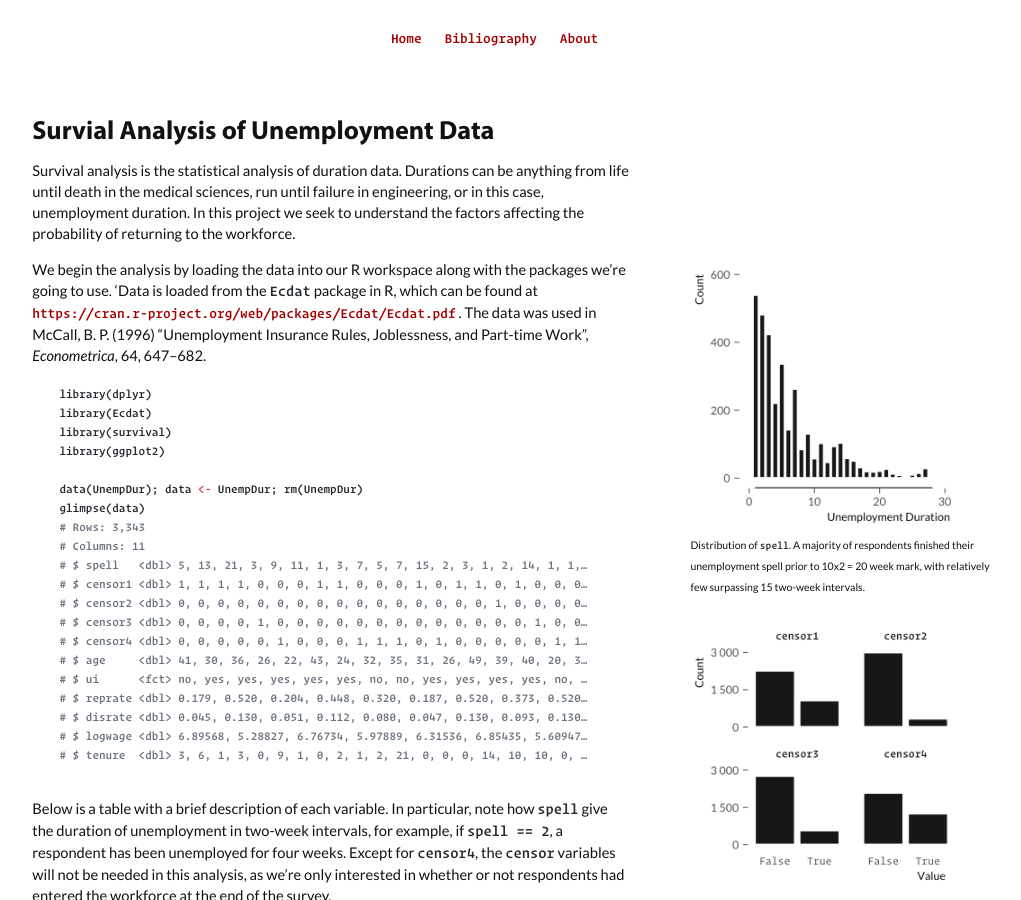
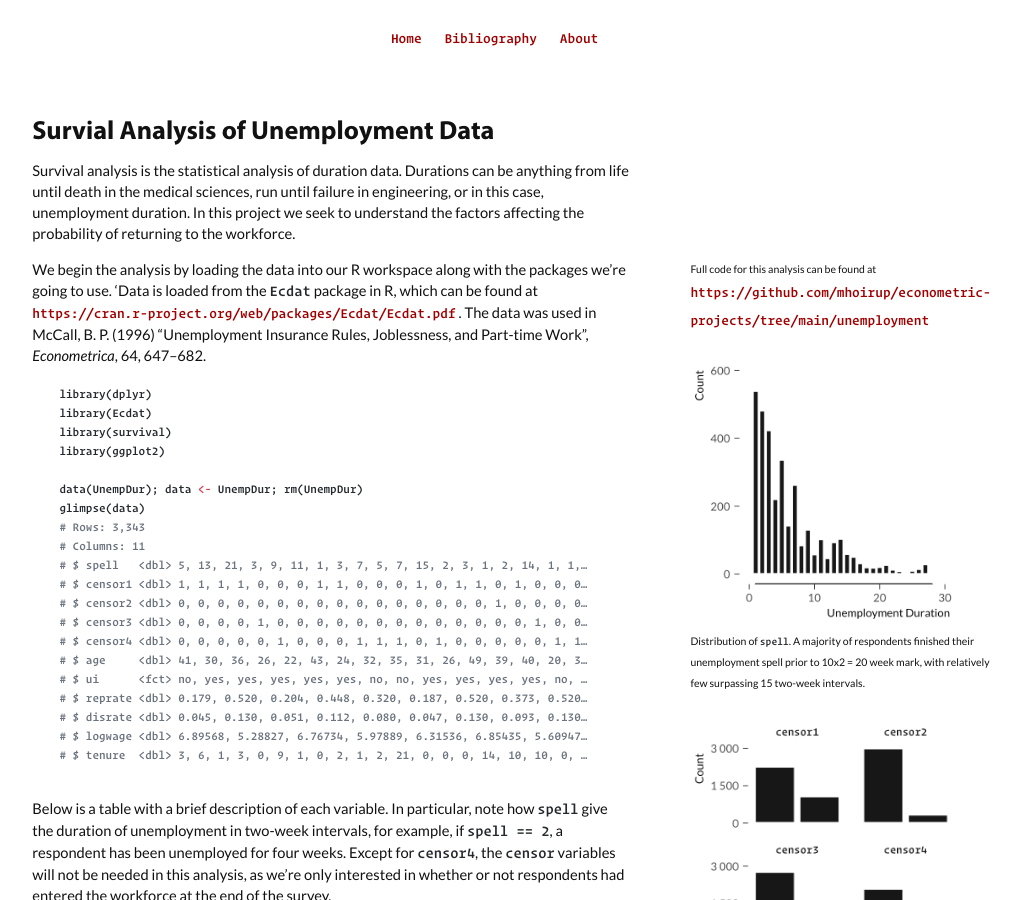
Before and after one commit to mhoirup/mhoirup.github.io, a Jekyll site: the page built from _posts/2021-04-12-Survival-Analysis.md, in a window 1280 px wide and 900 px high. Shown: the whole window, without its empty margins (147-1168 px from the left). Built offline with Jekyll 4.4.1, drawn with Linux system fonts in a browser that asks for light colours; formulas are drawn with MathJax 3.

Commit message:
add link to code

```diff
--- a/_posts/2021-04-12-Survival-Analysis.md
+++ b/_posts/2021-04-12-Survival-Analysis.md
@@ -9,6 +9,9 @@ can be anything from life until death in the medical sciences, run until
 failure in engineering, or in this case, unemployment duration. In this
 project we seek to understand the factors affecting the probability of
 returning to the workforce.
+
+{% marginnote 'note1' 'Full code for this analysis can be found at
+[https://github.com/mhoirup/econometric-projects/tree/main/unemployment](https://github.com/mhoirup/econometric-projects/tree/main/unemployment)'%}
 
 {% marginfigure 'spell_hist' 'assets/unemp/spell_hist.png'
 'Distribution of `spell`. A majority of respondents finished their
```
Also changed, not shown: assets/unemp/spell_hist.png.
